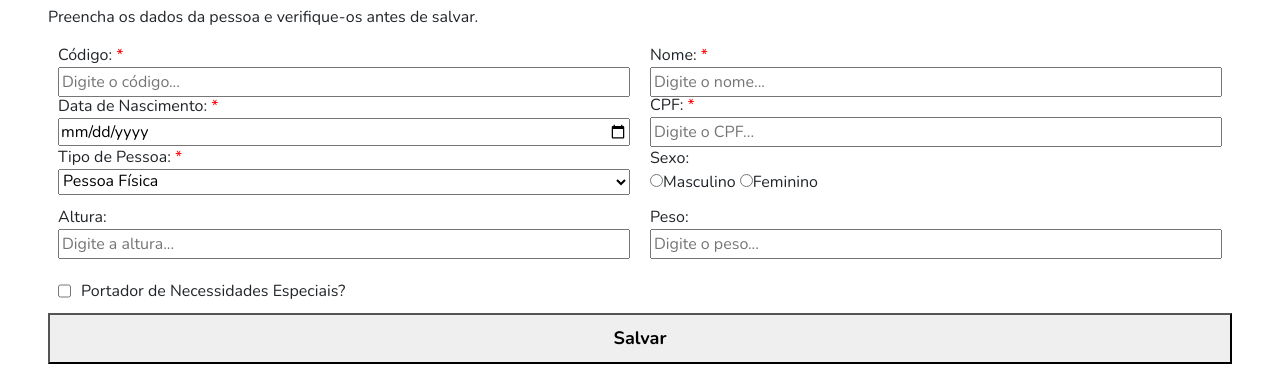
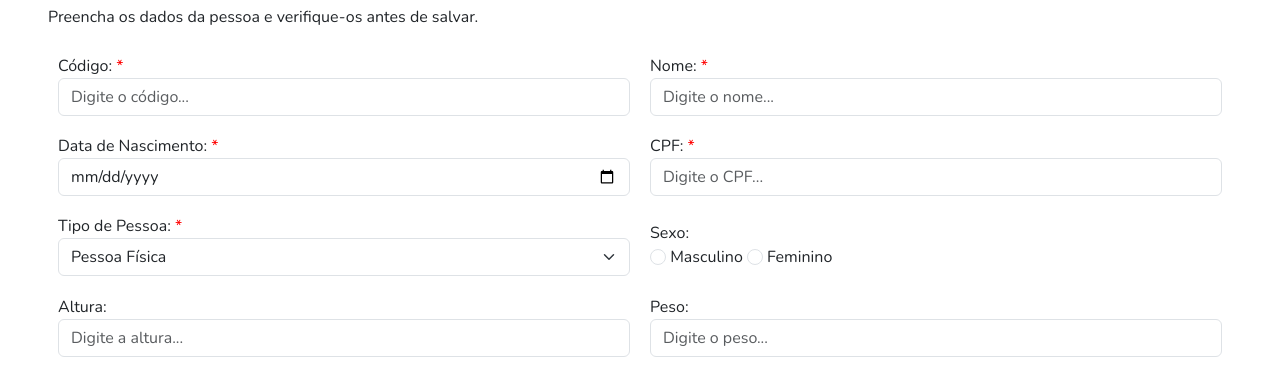
Before and after one commit to leo-valadao/Megasoft-Estudos-Old, a plain HTML site: page 03 - Exercício de Fixação - Bootstrap/index.html in a window 1280 px wide. Shown: the part 435-801 px from the top of the page. Drawn offline with Linux system fonts and the light colour scheme.

Commit message:
Atualizar o 3º Exercício

```diff
--- a/03 - Exercício de Fixação - Bootstrap/index.html
+++ b/03 - Exercício de Fixação - Bootstrap/index.html
@@ -38,6 +38,24 @@
             </nav>
         </header>
 
+        <div class="modal fade" id="modalFormulario">
+            <div class="modal-dialog">
+                <div class="modal-content">
+                    <div class="modal-header">
+
+                    </div>
+
+                    <div class="modal-body">
+
+                    </div>
+
+                    <div class="modal-footer">
+
+                    </div>
+                </div>
+            </div>
+        </div>
+
         <main class="d-flex align-self-center justify-content-center flex-column p-3 ps-5 pe-5 flex-wrap">
             <div id="divFormulario">
                 <h1 class="text-center">Pessoas:</h1>
@@ -48,27 +66,27 @@
                     <div class="malha">
                         <div id="divCodigo" class="divInputsFormularios">
                             <label for="codigo" id="labelCodigo">Código: <span class="obrigatorio">*</span></label>
-                            <input type="number" id="codigo" placeholder="Digite o código..."/>
+                            <input type="number" id="codigo" class="form-control" placeholder="Digite o código..."/>
                         </div>
 
                         <div id="divNome" class="divInputsFormularios">
                             <label for="nome" id="labelNome">Nome: <span class="obrigatorio">*</span></label>
-                            <input type="text" id="nome" placeholder="Digite o nome..."/>
+                            <input type="text" id="nome" class="form-control" placeholder="Digite o nome..."/>
                         </div>
 
                         <div id="divDataDeNascimento"  class="divInputsFormularios">
                             <label for="dataDeNascimento" id="labelDataDeNascimento">Data de Nascimento: <span class="obrigatorio">*</span></label>
-                            <input type="date" id="dataDeNascimento" placeholder="Digite a data de nascimento...">
+                            <input type="date" id="dataDeNascimento" class="form-control" placeholder="Digite a data de nascimento...">
                         </div>
 
                         <div id="divCPF"  class="divInputsFormularios">
                             <label for="cpf" id="labelCPF">CPF: <span class="obrigatorio">*</span></label>
-                            <input type="number" id="cpf" placeholder="Digite o CPF..."/>
+                            <input type="number" id="cpf" class="form-control" placeholder="Digite o CPF..."/>
                         </div>
 
                         <div id="divTipoDePessoa"  class="divInputsFormularios">
                             <label for="tipoDePessoa" id="labelTipoDePessoa">Tipo de Pessoa: <span class="obrigatorio">*</span></label>
-                            <select name="tipoDePessoa" id="selectTipoDePessoa">
+                            <select name="tipoDePessoa" class="form-select" id="selectTipoDePessoa">
                                 <option value="pessoaFisica">Pessoa Física</option>
                                 <option value="pessoaJuridica">Pessoa Jurídica</option>
                                 <option value="especial">Especial</option>
@@ -79,23 +97,26 @@
                         <div id="divSexo"  class="divInputsFormularios">
                             <label for="sexo" id="labelSexo">Sexo:</label>
                             <div id="divOpcoesDeSexo">
-                                <input type="radio" name="sexo" value="masculino">Masculino</input>
-                                <input type="radio" name="sexo" value="feminino">Feminino</input>
+                                <input type="radio" class="form-check-input" name="sexo" value="masculino"/>
+                                <label for="sexo">Masculino</label>
+
+                                <input type="radio" class="form-check-input" name="sexo" value="feminino"/>
+                                <label for="sexo">Feminino</label>
                             </div>
                         </div>
 
                         <div id="divAltura"  class="divInputsFormularios">
                             <label for="altura" id="labelAltura">Altura:</label>
-                            <input type="number" id="altura" placeholder="Digite a altura..."/>
+                            <input type="number" id="altura" class="form-control" placeholder="Digite a altura..."/>
                         </div>
 
                         <div id="divPeso"  class="divInputsFormularios">
                             <label for="peso" id="labelPeso">Peso:</label>
-                            <input type="number" id="peso" placeholder="Digite o peso..."/>
+                            <input type="number" id="peso" class="form-control" placeholder="Digite o peso..."/>
                         </div>
 
                         <div id="divPortadorDeNecessidadesEspeciais"  class="divCheckbox">
-                            <input type="checkbox" id="portadorDeNecessidadesEspeciais">
+                            <input type="checkbox" id="portadorDeNecessidadesEspeciais" class="form-check">
                             <label for="portadorDeNecessidadesEspeciais" id="labelPortadorDeNecessidadesEspeciais">Portador de Necessidades Especiais?</label>
                         </div>
                     </div>
--- a/03 - Exercício de Fixação - Bootstrap/style.css
+++ b/03 - Exercício de Fixação - Bootstrap/style.css
@@ -64,7 +64,7 @@ td, th {
     .malha {
         display: grid;
         grid-template-columns: 25% 25% 25% 25%;
-        grid-template-rows: 50px 50px 50px;
+        grid-template-rows: 80px 80px 80px;
     }
 
     #divTabela {
@@ -80,7 +80,7 @@ td, th {
     .malha {
         display: grid;
         grid-template-columns: 50% 50%;
-        grid-template-rows: 50px 50px 50px;
+        grid-template-rows: 80px 80px 80px;
     }
 
     #divTabela {
@@ -96,7 +96,7 @@ td, th {
     .malha {
         display: grid;
         grid-template-columns: 100%;
-        grid-template-rows: 50px;
+        grid-template-rows: 80px;
     }
 
     #divTabela {
```
